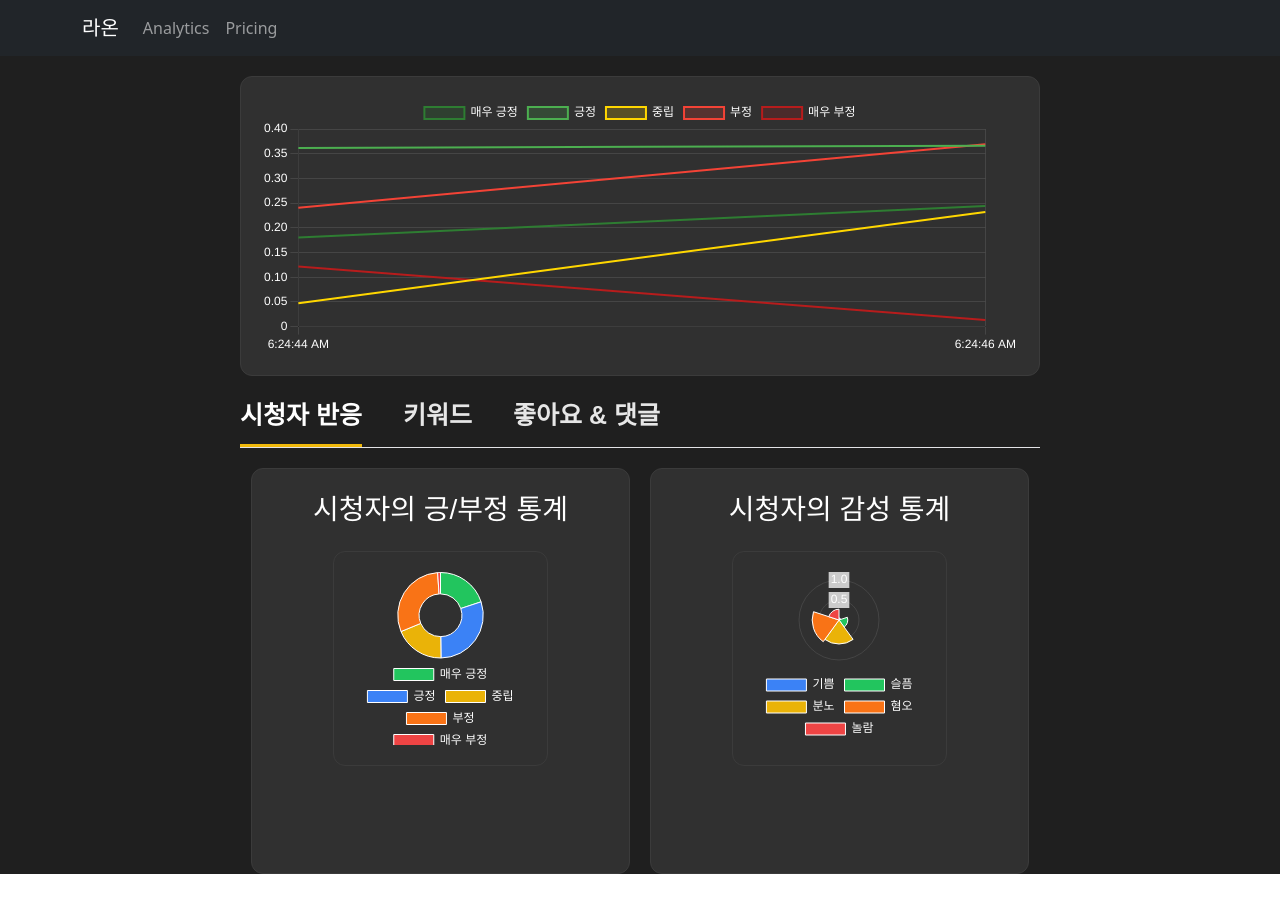
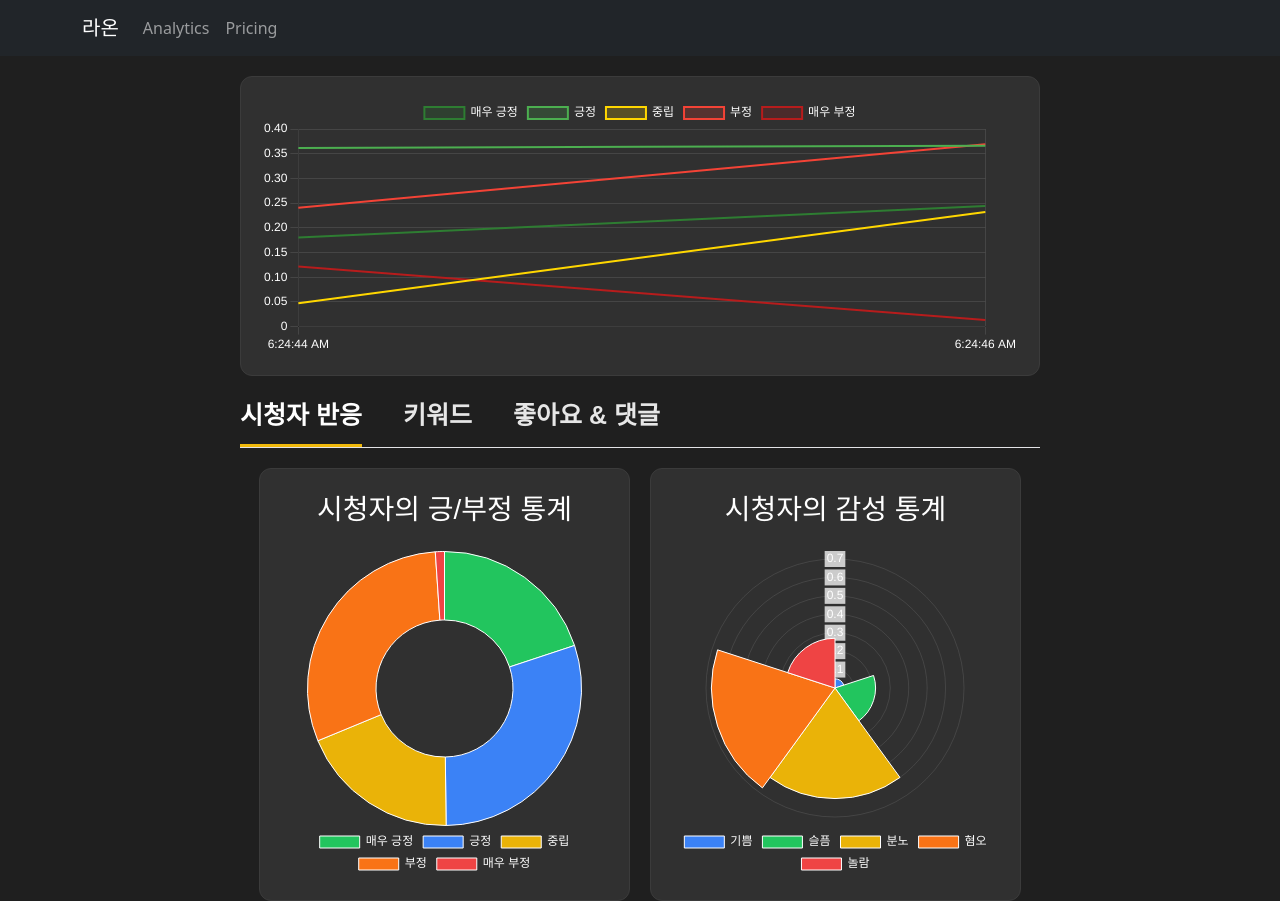
Before and after one commit to SK-Control-system/Front_React, a React (Create React App) app: page /analytics in a window 1280 px wide. Before the commit the page ends 874 px from the top, so only its background shows below. Built offline with nearby package versions, Linux system fonts and the light colour scheme.

Commit message:
원형차트완성

```diff
--- a/src/component/analytics/ViewerReactionChart.css
+++ b/src/component/analytics/ViewerReactionChart.css
@@ -4,13 +4,15 @@
   justify-content: center;
   align-items: flex-start;
   width: 100%;
+  height: 100%;
+
   gap: 20px;
 }
 
 .emotion-statistics {
+  width: 100%;
   position: relative;
-  width: 379px;
-  height: 406px;
+  width: 371px;
   background: #303030;
   border: 1px solid #3B3B3B;
   border-radius: 12px;
@@ -26,10 +28,3 @@
   text-align: center;
   margin-bottom: 20px;
 }
-
-.chart-container {
-  width: 215px;
-  height: 215px;
-  margin: 0 auto;
-  position: relative;
-}
--- a/src/component/analytics/ViewerReactionChart.js
+++ b/src/component/analytics/ViewerReactionChart.js
@@ -124,16 +124,12 @@ const ViewerReactionChart = ({ data }) => {
       {/* 시청자 금/부정 통계 */}
       <div className="emotion-statistics">
         <h3 className="emotion-title">시청자의 긍/부정 통계</h3>
-        <div className="chart-container">
           <Doughnut data={doughnutData} options={doughnutOptions} />
-        </div>
       </div>
       {/* 시청자 감성 통계 */}
       <div className="emotion-statistics">
         <h3 className="emotion-title">시청자의 감성 통계</h3>
-        <div className="chart-container">
           <PolarArea data={polarAreaData} options={polarAreaOptions} />
-        </div>
       </div>
     </div>
   );
```
